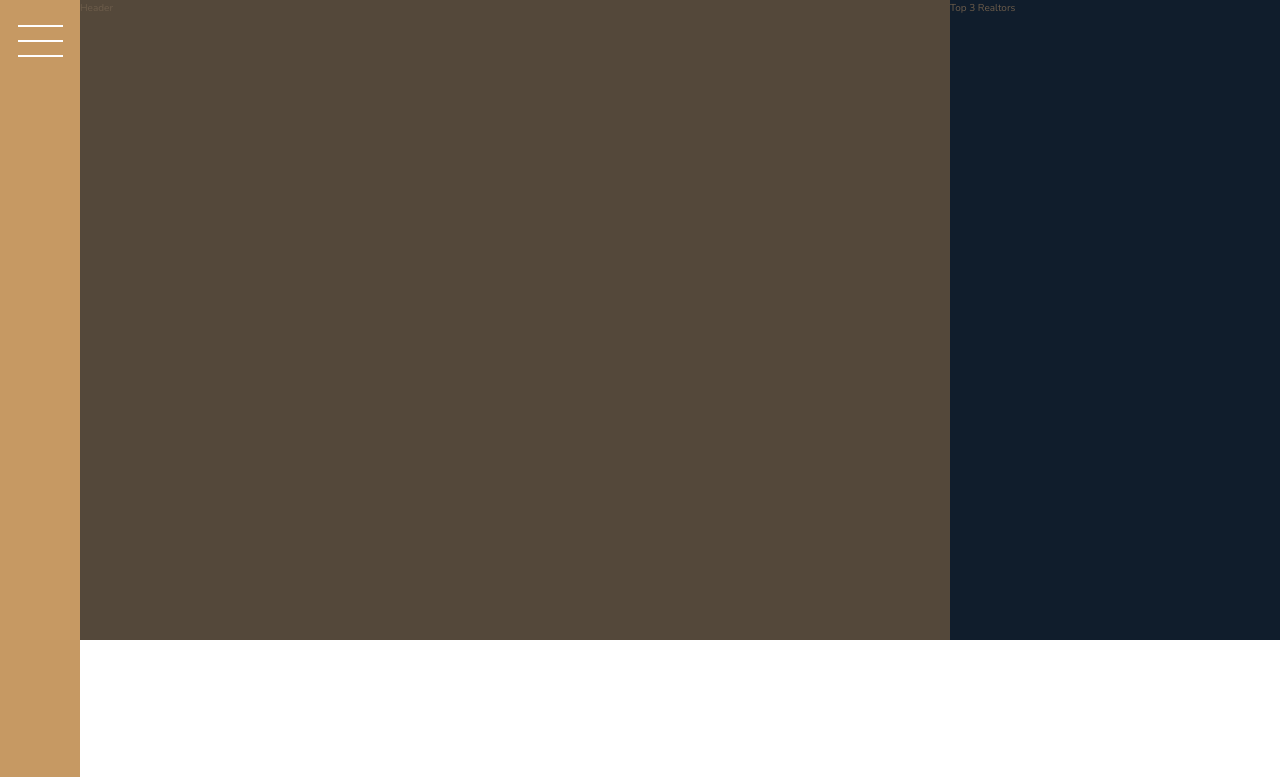
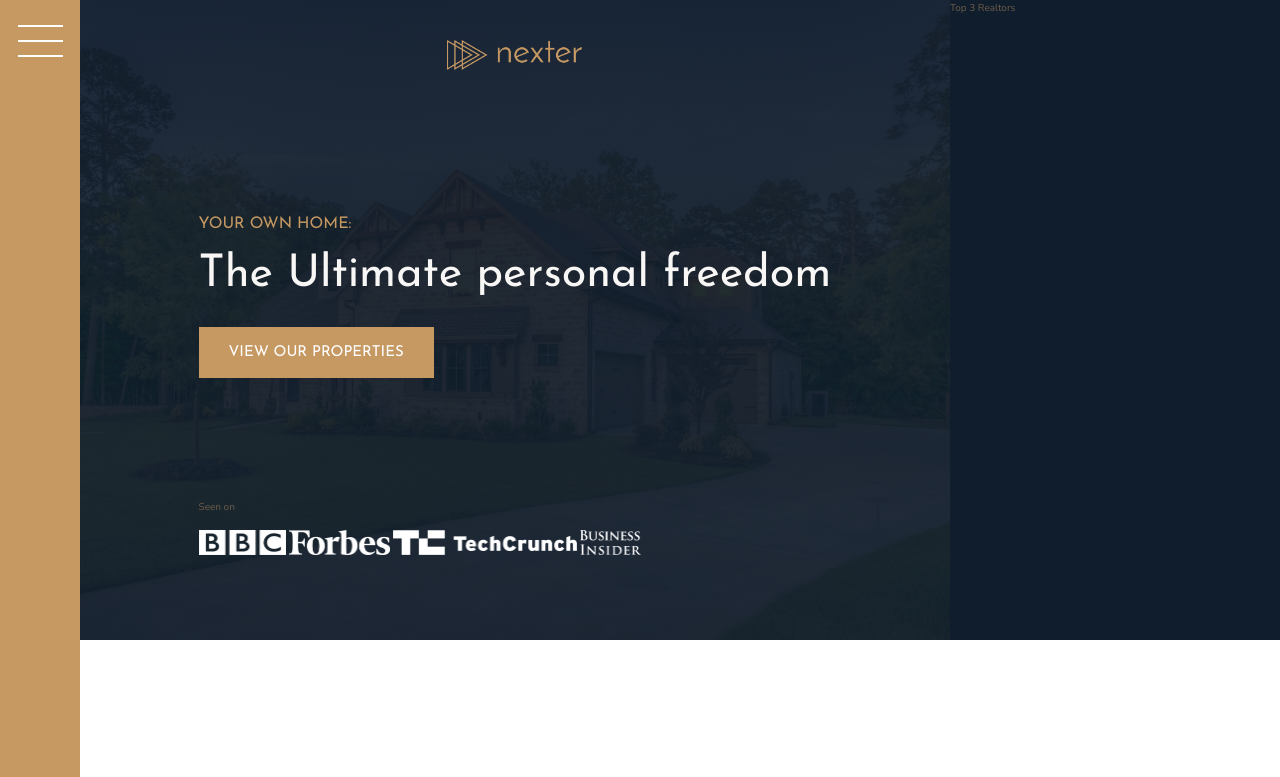
Before and after one commit to illiusionz/Nexter, a website: page index.html in a window 1280 px wide. Shown: the top 777 px of the page. Drawn offline with nearby package versions, Linux system fonts and the light colour scheme.

Commit message:
Building the Header - Part 1

```diff
--- a/index.html
+++ b/index.html
@@ -16,7 +16,17 @@
             <button class="nav-btn"></button>
         </div>
         <header class="header">
-            Header
+            <img src="img/logo.png" alt="Nexter logo" class="header__logo">
+            <h3 class="heading-3">Your own home:</h3>
+            <h1 class="heading-1">The Ultimate personal freedom</h1>
+            <button class="btn header__btn">View our properties</button>
+            <div class="header__seenon-text">Seen on</div>
+            <div class="header__seenon-logos">
+                <img src="img/logo-bbc.png" alt="Seen on Logo 1">
+                <img src="img/logo-forbes.png" alt="Seen on Logo 2">
+                <img src="img/logo-techcrunch.png" alt="Seen on Logo 3">
+                <img src="img/logo-bi.png" alt="Seen on Logo 4">
+            </div>
         </header>
         <div class="realtors">
             Top 3 Realtors
--- a/sass/_header.scss
+++ b/sass/_header.scss
@@ -1,4 +1,36 @@
 .header {
     background-color: $color-grey-dark-1;
     grid-column: full-start / col-end 6;
+    background-image: linear-gradient(rgba($color-secondary, .93), rgba($color-secondary, .93)), url('../img/hero.jpeg');
+    background-size: cover;
+    background-position: center;
+    padding:8rem;
+    padding-top: 4rem;
+
+    display: grid;
+    grid-template-rows: 1fr min-content 6rem 1fr;
+    grid-template-columns: max-content;
+    grid-row-gap:1.5rem;
+    justify-content: center;
+
+    &__logo {
+        height: 3rem;
+        justify-self: center;
+    }
+
+    &__btn {
+        align-self: start;
+        justify-self: self-start;
+    }
+
+    &__seenon-text {
+
+    }
+
+    &__seenon-logos {
+
+        img {
+            height: 2.5rem;
+        }
+    }
 }
--- a/sass/_typography.scss
+++ b/sass/_typography.scss
@@ -5,6 +5,9 @@
 
 .heading-1 {
     @extend %heading;
+    font-size: 4.5rem;
+    color: $color-grey-light-1;
+    line-height: 1;
 }
 
 .heading-2 {
```
Also changed, not shown: css/style.css.
